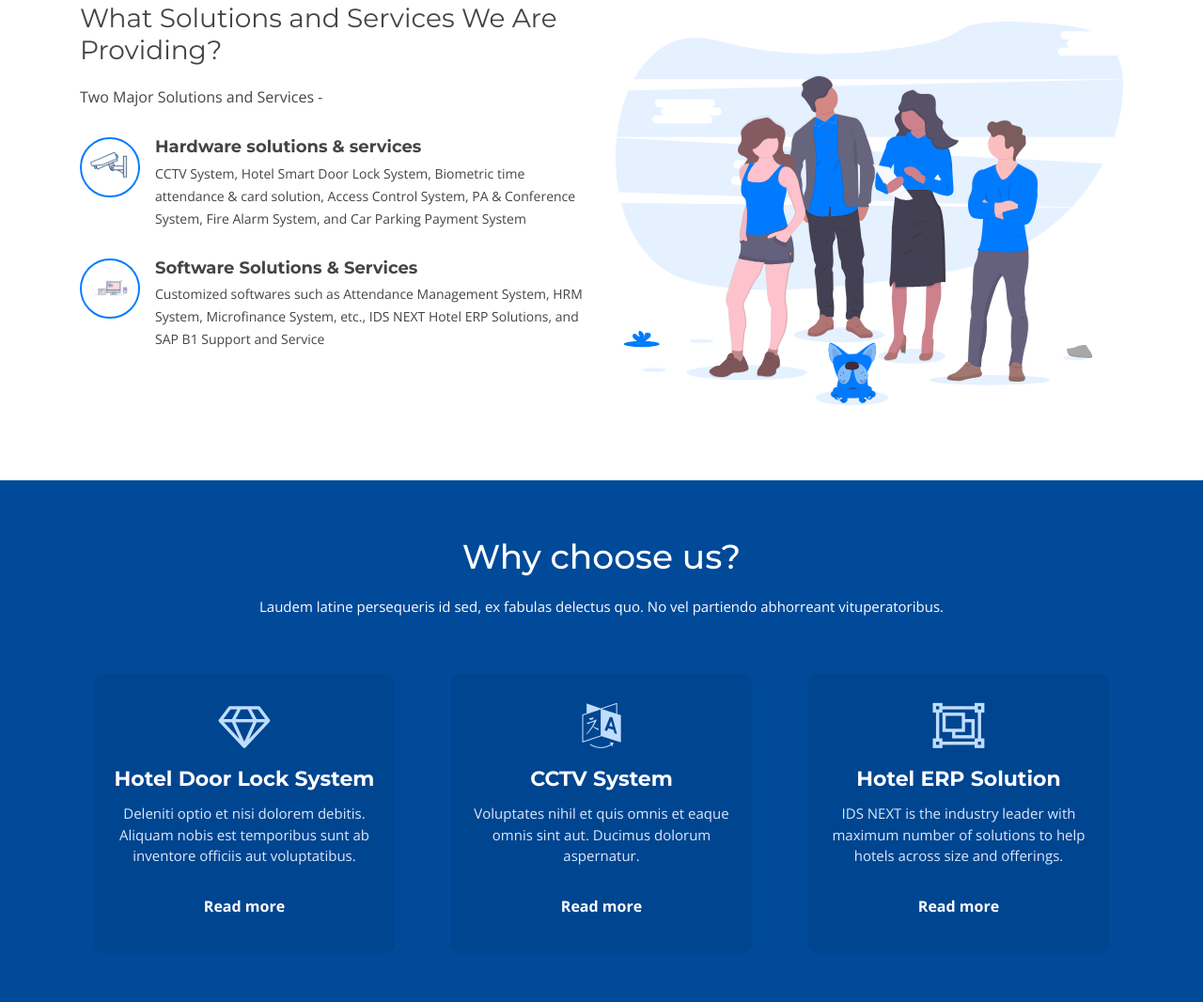
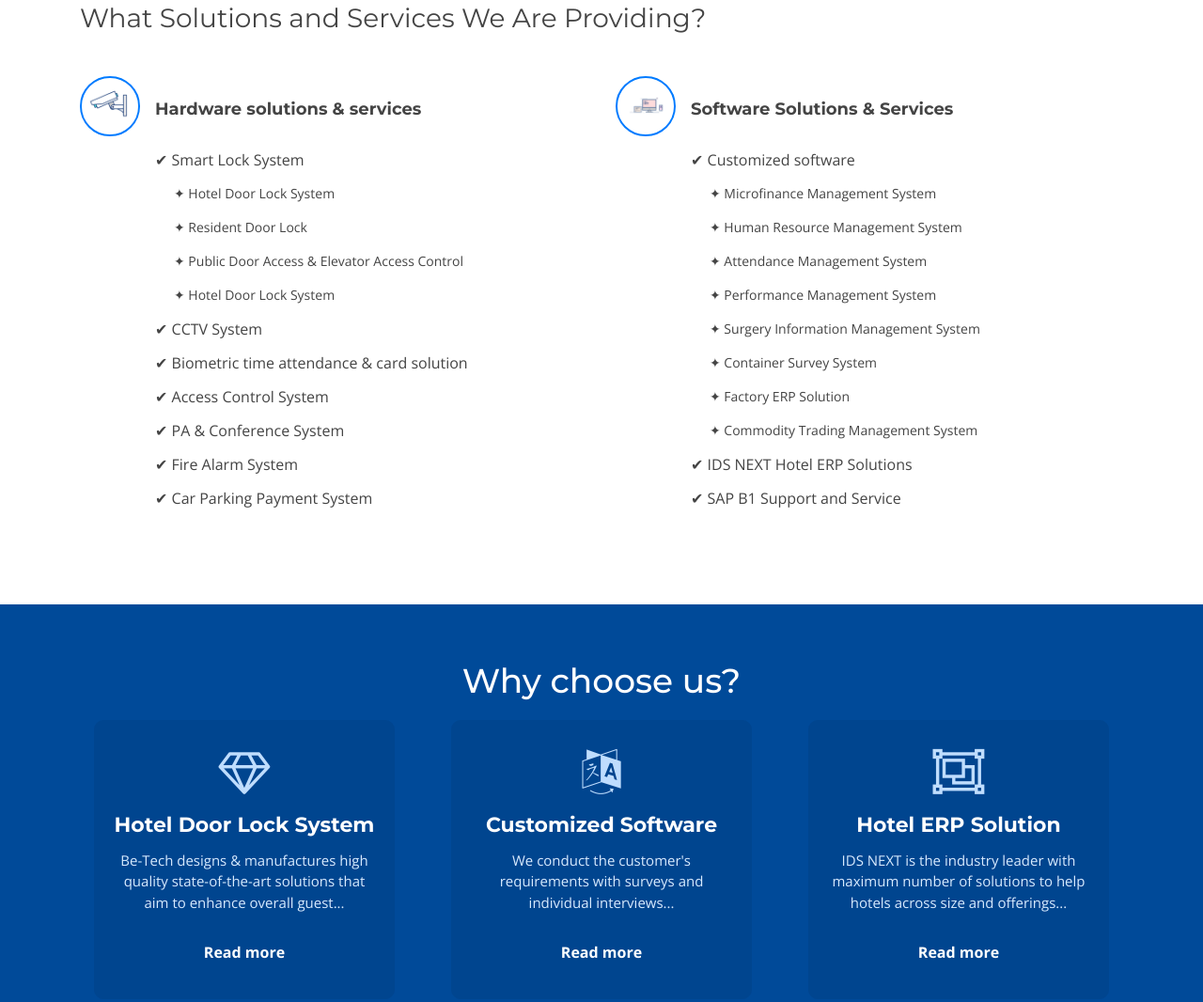
Before and after one commit to BaNyarKyawKyaw/Ahtar-Oo-Website, a plain HTML site: page index.html in a window 1280 px wide. Shown: the part 731-1797 px from the top of the page at 94% size. Drawn offline with nearby package versions, Linux system fonts and the light colour scheme.

Commit message:
Add reason why us

```diff
--- a/css/style.css
+++ b/css/style.css
@@ -722,16 +722,25 @@ Sections Header
     padding: 0 0 30px 0;
 }
 
+#about .about-container .icon-box p {
+    margin-bottom: 10px;
+}
+
 #about .about-container .icon-box .title {
     margin-left: 80px;
     font-weight: 600;
-    margin-bottom: 5px;
+    padding-bottom: 10px;
+    padding-top: 25px;
     font-size: 18px;
 }
 
 #about .about-container .icon-box .description {
     margin-left: 80px;
-    line-height: 24px;
+    font-size: 16px;
+}
+
+#about .about-container .icon-box .sub-description {
+    margin-left: 100px;
     font-size: 14px;
 }
 
@@ -1004,6 +1013,18 @@ Customized Section
     margin-left: 40px;
     line-height: 24px;
     margin-bottom: 0;
+}
+
+#customized .reason {
+    background: #00428a;
+    background-size: cover;
+    padding: 0 0 20px 0;
+}
+
+#customized-why-us p {
+    font-size: 18px;
+    font-weight: 500;
+    line-height: 30px;
 }
 
 /* -----------------------------
--- a/index.html
+++ b/index.html
@@ -98,34 +98,51 @@ Intro Section
     <section id="about">
         <div class="container">
 
+            <h3>What Solutions and Services We Are Providing?</h3>
+            <br>
             <div class="row about-container">
 
-                <div class="col-lg-6 order-lg-1 order-2">
+                <div class="col-lg-6 wow fadeInUp">
 
-                    <h3>What Solutions and Services We Are Providing?</h3>
-
-                    <p><span>Two Major Solutions and Services - </span></p>
-
-                    <div class="icon-box wow fadeInUp" data-wow-delay="0.2s">
+                    <div class="icon-box">
                         <div class="icon"><img src="img/cctv_fao_icon.ico" class="img-fluid" alt=""></div>
                         <h4 class="title">Hardware solutions & services</h4>
-                        <p class="description">CCTV System, Hotel Smart Door Lock System, Biometric time attendance &
-                            card solution, Access Control System, PA & Conference System, Fire Alarm System, and Car
-                            Parking Payment System </p>
+                        <p class="description">&#10004; Smart Lock System</p>
+                        <p class="sub-description">&#10022; Hotel Door Lock System</p>
+                        <p class="sub-description">&#10022; Resident Door Lock</p>
+                        <p class="sub-description">&#10022; Public Door Access & Elevator Access Control</p>
+                        <p class="sub-description">&#10022; Hotel Door Lock System</p>
+                        <p class="description">&#10004; CCTV System </p>
+                        <p class="description">&#10004; Biometric time attendance & card solution</p>
+                        <p class="description">&#10004; Access Control System</p>
+                        <p class="description">&#10004; PA & Conference System</p>
+                        <p class="description">&#10004; Fire Alarm System</p>
+                        <p class="description">&#10004; Car Parking Payment System </p>
                     </div>
+
+                    <div class="row" style="right: 0">
+
+                    </div>
+                </div>
+
+                <div class="col-lg-6  wow fadeInUp">
 
                     <div class="icon-box wow fadeInUp">
                         <div class="icon"><img src="img/web_dev.ico" class="img-fluid" alt=""></div>
                         <h4 class="title">Software Solutions & Services</h4>
-                        <p class="description">Customized softwares such as Attendance Management System, HRM System,
-                            Microfinance System, etc., IDS NEXT Hotel ERP Solutions, and SAP B1 Support and Service
-                        </p>
+                        <p class="description">&#10004; Customized software </p>
+                        <p class="sub-description">&#10022; Microfinance Management System</p>
+                        <p class="sub-description">&#10022; Human Resource Management System</p>
+                        <p class="sub-description">&#10022; Attendance Management System</p>
+                        <p class="sub-description">&#10022; Performance Management System</p>
+                        <p class="sub-description">&#10022; Surgery Information Management System</p>
+                        <p class="sub-description">&#10022; Container Survey System</p>
+                        <p class="sub-description">&#10022; Factory ERP Solution</p>
+                        <p class="sub-description">&#10022; Commodity Trading Management System</p>
+                        <p class="description">&#10004; IDS NEXT Hotel ERP Solutions</p>
+                        <p class="description">&#10004; SAP B1 Support and Service</p>
+
                     </div>
-
-                </div>
-
-                <div class="col-lg-6 background order-lg-2 order-1 wow fadeInUp">
-                    <img src="img/about-img.svg" class="img-fluid" alt="">
                 </div>
 
             </div>
@@ -143,8 +160,6 @@ Intro Section
 
             <header class="section-header">
                 <h3>Why choose us?</h3>
-                <p>Laudem latine persequeris id sed, ex fabulas delectus quo. No vel partiendo abhorreant
-                    vituperatoribus.</p>
             </header>
 
             <div class="row row-eq-height justify-content-center">
@@ -154,9 +169,9 @@ Intro Section
                         <i class="fa fa-diamond"></i>
                         <div class="card-body">
                             <h5 class="card-title">Hotel Door Lock System</h5>
-                            <p class="card-text">Deleniti optio et nisi dolorem debitis. Aliquam nobis est temporibus
-                                sunt ab inventore officiis aut voluptatibus.</p>
-                            <a href="pages/hardware_solutions.html" class="readmore">Read more </a>
+                            <p class="card-text">Be-Tech designs & manufactures high quality state-of-the-art solutions
+                                that aim to enhance overall guest...</p>
+                            <a href="http://www.betechlock.com/choose.html" class="readmore">Read more </a>
                         </div>
                     </div>
                 </div>
@@ -165,10 +180,10 @@ Intro Section
                     <div class="card wow bounceInUp">
                         <i class="fa fa-language"></i>
                         <div class="card-body">
-                            <h5 class="card-title">CCTV System</h5>
-                            <p class="card-text">Voluptates nihil et quis omnis et eaque omnis sint aut. Ducimus dolorum
-                                aspernatur.</p>
-                            <a href="pages/hardware_solutions.html" class="readmore">Read more </a>
+                            <h5 class="card-title">Customized Software</h5>
+                            <p class="card-text">We conduct the customer's requirements with surveys and individual
+                                interviews...</p>
+                            <a href="pages/customized_software.html#customized-why-us" class="readmore">Read more </a>
                         </div>
                     </div>
                 </div>
@@ -179,7 +194,7 @@ Intro Section
                         <div class="card-body">
                             <h5 class="card-title">Hotel ERP Solution</h5>
                             <p class="card-text">IDS NEXT is the industry leader with maximum number of solutions to
-                                help hotels across size and offerings.</p>
+                                help hotels across size and offerings...</p>
                             <a href="pages/ids_next_solutions.html#ids-why-us" class="readmore">Read more </a>
                         </div>
                     </div>
```
Also changed, not shown: pages/customized_software.html (+14 -3 lines).
